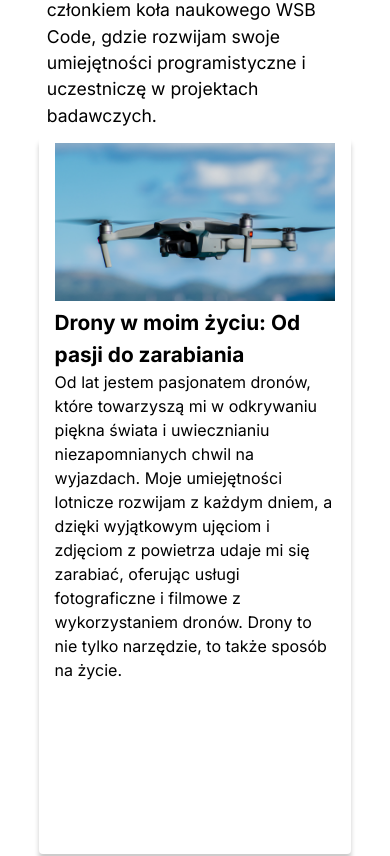
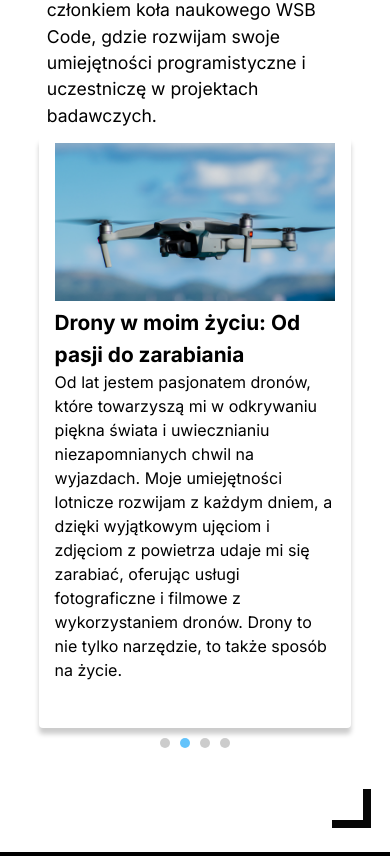
Before and after one commit to UnFriend-PL/CV, a Next.js app: page / in a window 390 px wide. Shown: the part 1073-1929 px from the top of the page. Built offline with nearby package versions, Linux system fonts and the light colour scheme.

Commit message:
error with min-max heigh

```diff
--- a/src/app/components/aboutme/cardcarousele.css
+++ b/src/app/components/aboutme/cardcarousele.css
@@ -76,6 +76,6 @@
 @media (max-width: 768px) {
   .Card {
     max-width: 80vw;
-    min-height: 85vh;
+    min-height: 70vh;
   }
 }
```
